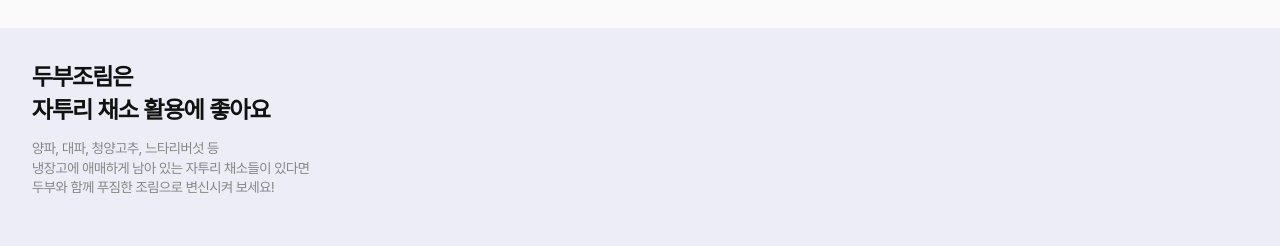
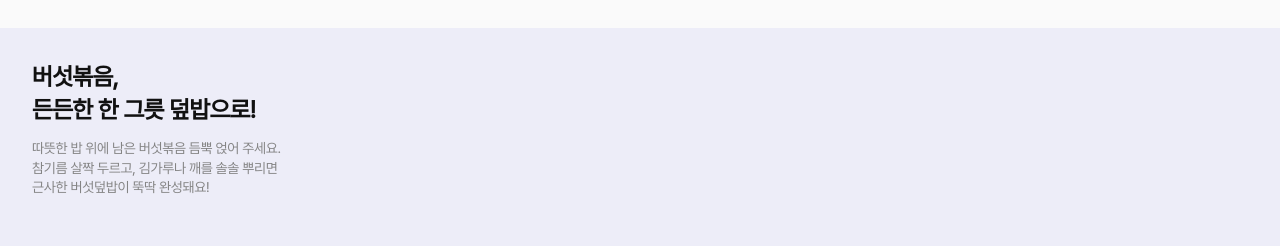
Before and after one commit to AllDaySideProject/Frontend, a React (Create React App) app: page /tips in a window 1280 px wide. Shown: the part 1512-1758 px from the top of the page. Built offline with nearby package versions, Linux system fonts and the light colour scheme; no server answers.

Commit message:
✏️ : ThirdTip 문구 수정

```diff
--- a/src/pages/tipPage/components/ThirdTip.jsx
+++ b/src/pages/tipPage/components/ThirdTip.jsx
@@ -9,13 +9,13 @@ export const ThirdTip = () => {
         <div className = "thirdContainer">
             <div className = "tipText">
                 <p className = "tipTitle">
-                    두부조림은<br />
-                    자투리 채소 활용에 좋아요
+                    버섯볶음,<br />
+                    든든한 한 그릇 덮밥으로!
                 </p>
                 <p className = "tipDescription">
-                    양파, 대파, 청양고추, 느타리버섯 등<br />
-                    냉장고에 애매하게 남아 있는 자투리 채소들이 있다면<br />
-                    두부와 함께 푸짐한 조림으로 변신시켜 보세요!
+                    따뜻한 밥 위에 남은 버섯볶음 듬뿍 얹어 주세요.<br />
+                    참기름 살짝 두르고, 김가루나 깨를 솔솔 뿌리면<br />
+                    근사한 버섯덮밥이 뚝딱 완성돼요!
                 </p>
             </div>
             <div className = "thirdImgBox">
```
